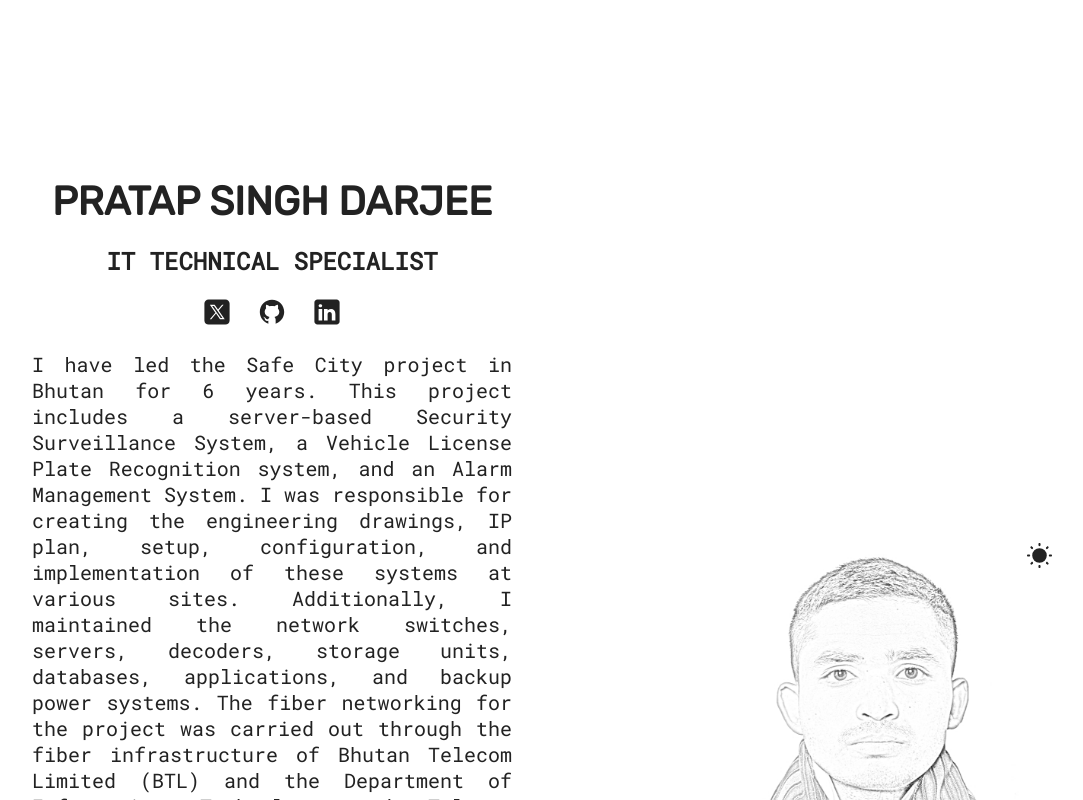
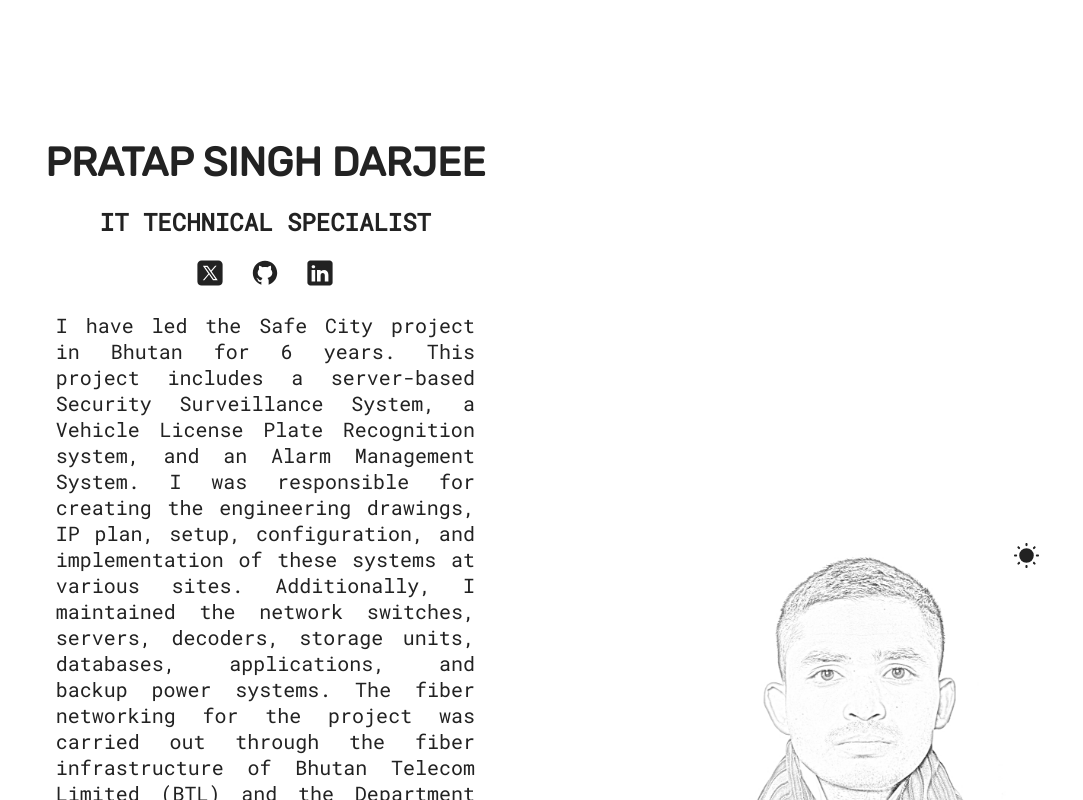
Before and after one commit to PratapSinghDarjee/Pratapsd_portfolio_website, a React (Vite) app: page / in a window 1280 px wide. Shown: the top 800 px of the page, without its empty margins (98-1181 px from the left). Built offline with nearby package versions, Linux system fonts and the light colour scheme.

Commit message:
Update HeroStyles.module.css
Updated Hero Styles

```diff
--- a/src/sections/Hero/HeroStyles.module.css
+++ b/src/sections/Hero/HeroStyles.module.css
@@ -67,7 +67,7 @@
   }
 
   .description {
-    max-width: 40ch;
+    max-width: 40rcap;
     align-self: center;
     text-align: justify;
     }
```
